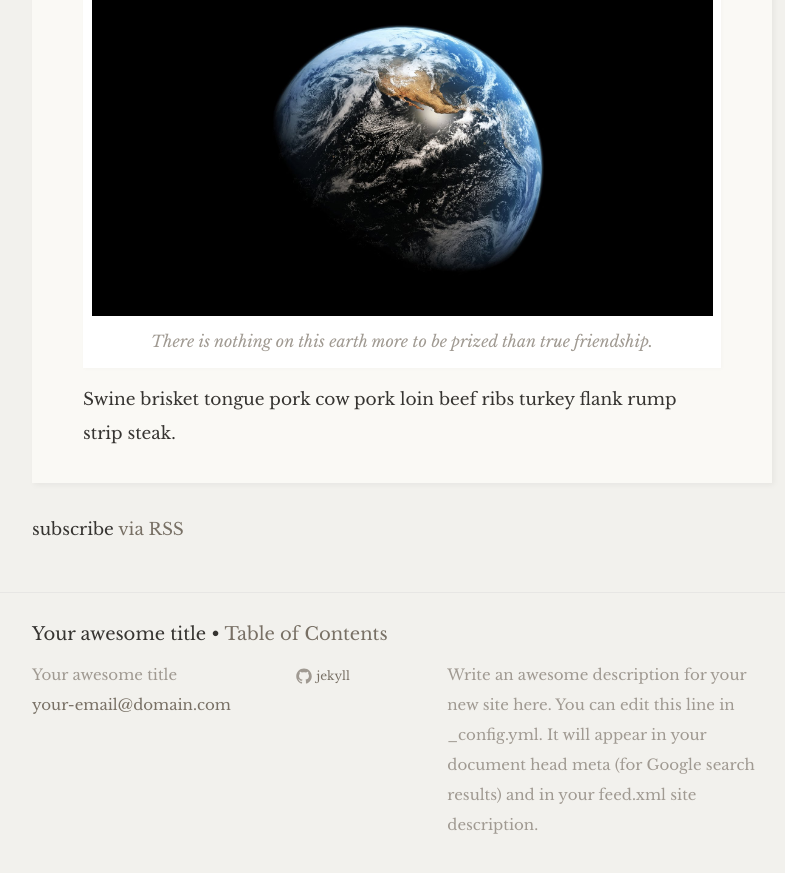
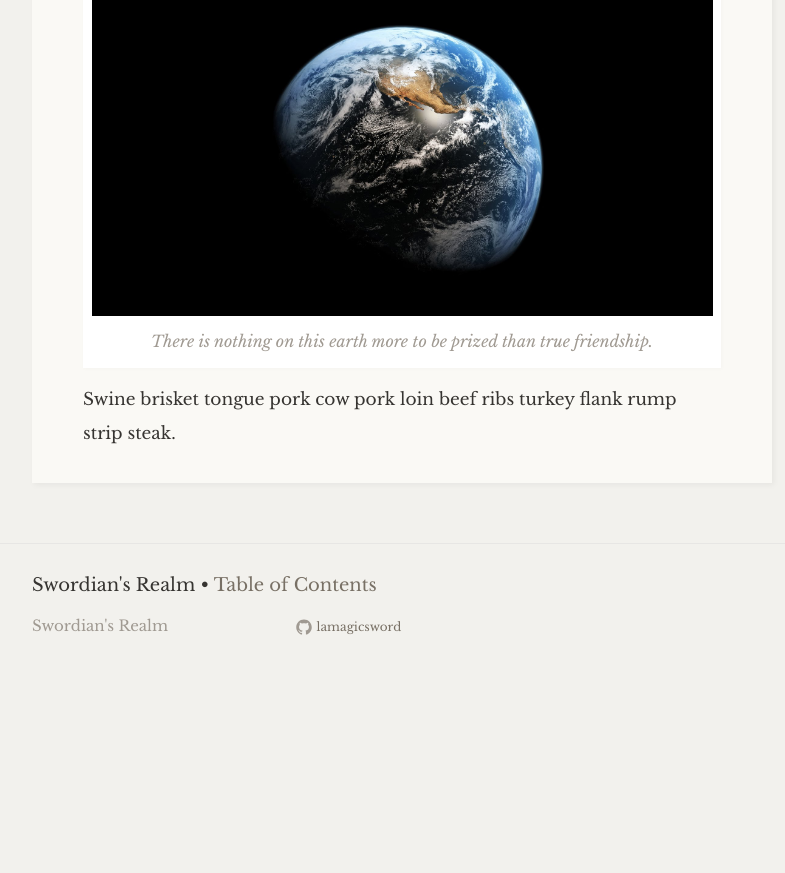
Before and after one commit to lamagicsword/lamagicsword.github.io, a Jekyll site: the page built from index.html, in a window 1280 px wide and 900 px high, scrolled down 2218 px. Shown: the top 873 px of the window, without its empty margins (238-1023 px from the left). Built offline with Jekyll 4.4.1, drawn with Linux system fonts in a browser that asks for light colours; some web fonts are replaced; after the commit the page ends 2919 px from its top, so only the background shows below that; some of the changed text lies outside the part shown.

Commit message:
Now it is more complete

```diff
--- a/_config.yml
+++ b/_config.yml
@@ -13,15 +13,10 @@
 # you will see them accessed via {{ site.title }}, {{ site.email }}, and so on.
 # You can create any custom variable you would like, and they will be accessible
 # in the templates via {{ site.myvariable }}.
-title: Your awesome title
-email: your-email@domain.com
-description: > # this means to ignore newlines until "baseurl:"
-  Write an awesome description for your new site here. You can edit this
-  line in _config.yml. It will appear in your document head meta (for
-  Google search results) and in your feed.xml site description.
+title: Swordian's Realm
+description: > # Quod Erat Demonstrandum
 #baseurl: "/jekyll-theme-libretto" # the subpath of your site, e.g. /blog
 url: "https://lamagicsowrd.github.io" # the base hostname & protocol for your site
-github_username:    jekyll
-
+github_username: lamagicsword
 # Build settings
 markdown: kramdown
--- a/index.html
+++ b/index.html
@@ -26,6 +26,5 @@
 		{% endfor %}
 	</ul>
 
-	<p class="rss-subscribe">subscribe <a href="{{ "/feed.xml" | prepend: site.baseurl }}">via RSS</a></p>
 
 </div>
```
Also changed, not shown: favicon.png.
